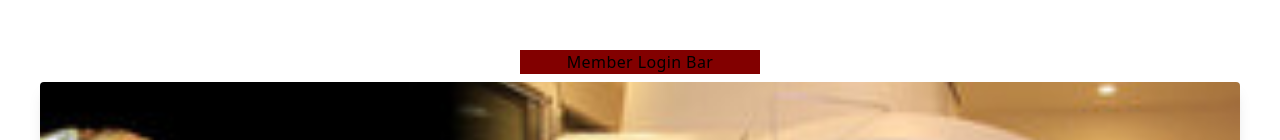
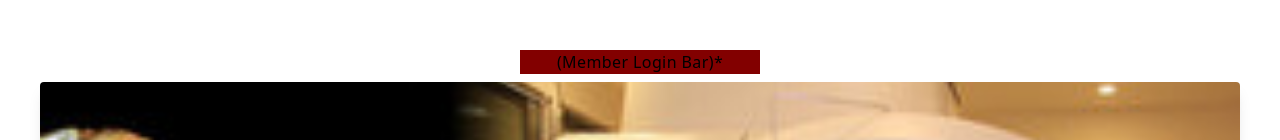
Before and after one commit to CVIC-Tokyo/cviclinic, a Next.js app: page / in a window 1280 px wide. Shown: the part 166-306 px from the top of the page. Built offline with nearby package versions, Linux system fonts and the light colour scheme.

Commit message:
feat: initialize login bar

```diff
--- a/components/LoginBar.tsx
+++ b/components/LoginBar.tsx
@@ -1,9 +1,12 @@
 import React from 'react'
+import { AiOutlineLogin } from 'react-icons/ai'
 
 const LoginBar = () => {
   return (
     <div className='w-full h-full flex justify-center items-center p-2'>
-        <div className='w-[240px] bg-[#820000]'> Member Login Bar</div>
+        <div className='w-[240px] bg-[#820000] flex-row justify-center items-center'>
+          (Member Login Bar)*
+        </div>
     </div>
   )
 }
```
